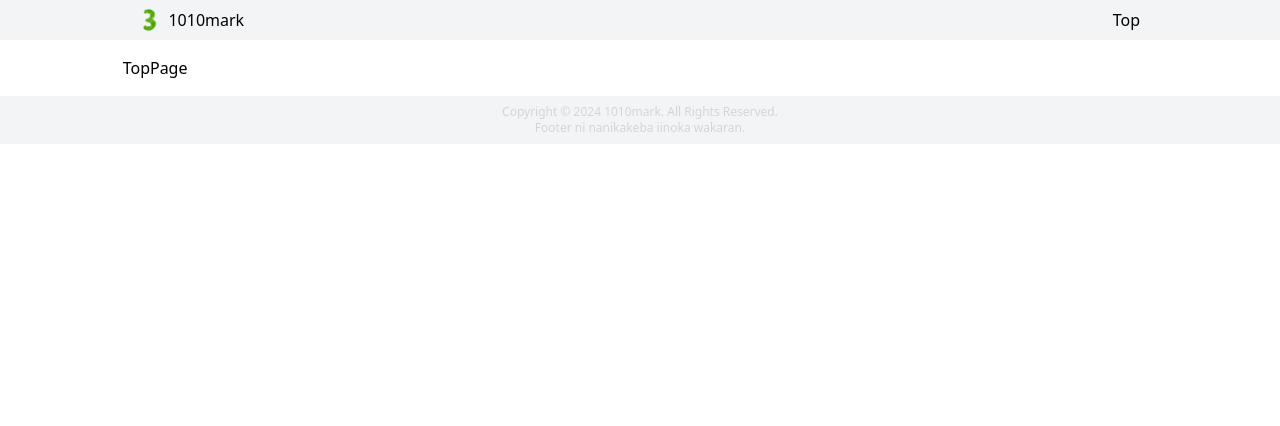
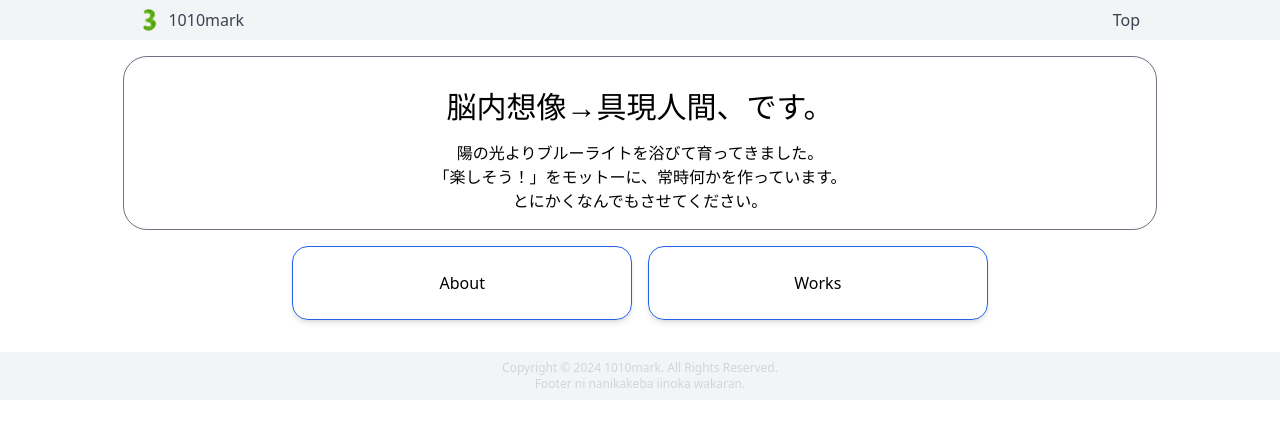
Before and after one commit to 1010mark/1010mark-portfolio.github.io, a Next.js app: page / in a window 1280 px wide. Shown: the top 426 px of the page. Built offline with nearby package versions, Linux system fonts and the light colour scheme.

Commit message:
create toppage

```diff
--- a/src/app/header.tsx
+++ b/src/app/header.tsx
@@ -1,6 +1,6 @@
 export default function Header() {
     return (
-        <header className="bg-gray-100 flex px-4 h-10 md:px-24 py-2">
+        <header className="text-gray-700 bg-gray-100 flex px-4 h-10 md:px-24 py-2">
             <div className="md:ml-10 ml-4 float-left flex">
             <img src="./image/icon.png" className="h-full px-1" />
             <p className="px-1">1010mark</p>
--- a/src/app/page.tsx
+++ b/src/app/page.tsx
@@ -1,5 +1,19 @@
 export default function Home() {
   return (
-    <p>TopPage</p>
+    <main>
+      <div className="border-gray-400 text-center rounded-3xl border-gray-500 border font-light p-4">
+        <div>
+          <h1 className="m-4 text-3xl font-normal">脳内想像→具現人間、です。</h1>
+          <p>陽の光よりブルーライトを浴びて育ってきました。<br/>
+          「楽しそう！」をモットーに、常時何かを作っています。<br/>
+          とにかくなんでもさせてください。</p>
+        </div>
+
+      </div>
+      <div className="flex flex-wrap justify-center m-2">
+        <a href="/profile" className="w-4/12 p-6 shadow-md text-center border-blue-600 border rounded-2xl m-2 font-normal hover:font-semibold hover:bg-indigo-700 hover:text-white">About</a>
+        <a href="/works" className="w-4/12 p-6 shadow-md text-center border-blue-600 border rounded-2xl m-2 font-normal hover:font-semibold hover:bg-indigo-700 hover:text-white">Works</a>
+      </div>
+    </main>
   );
 }
```
